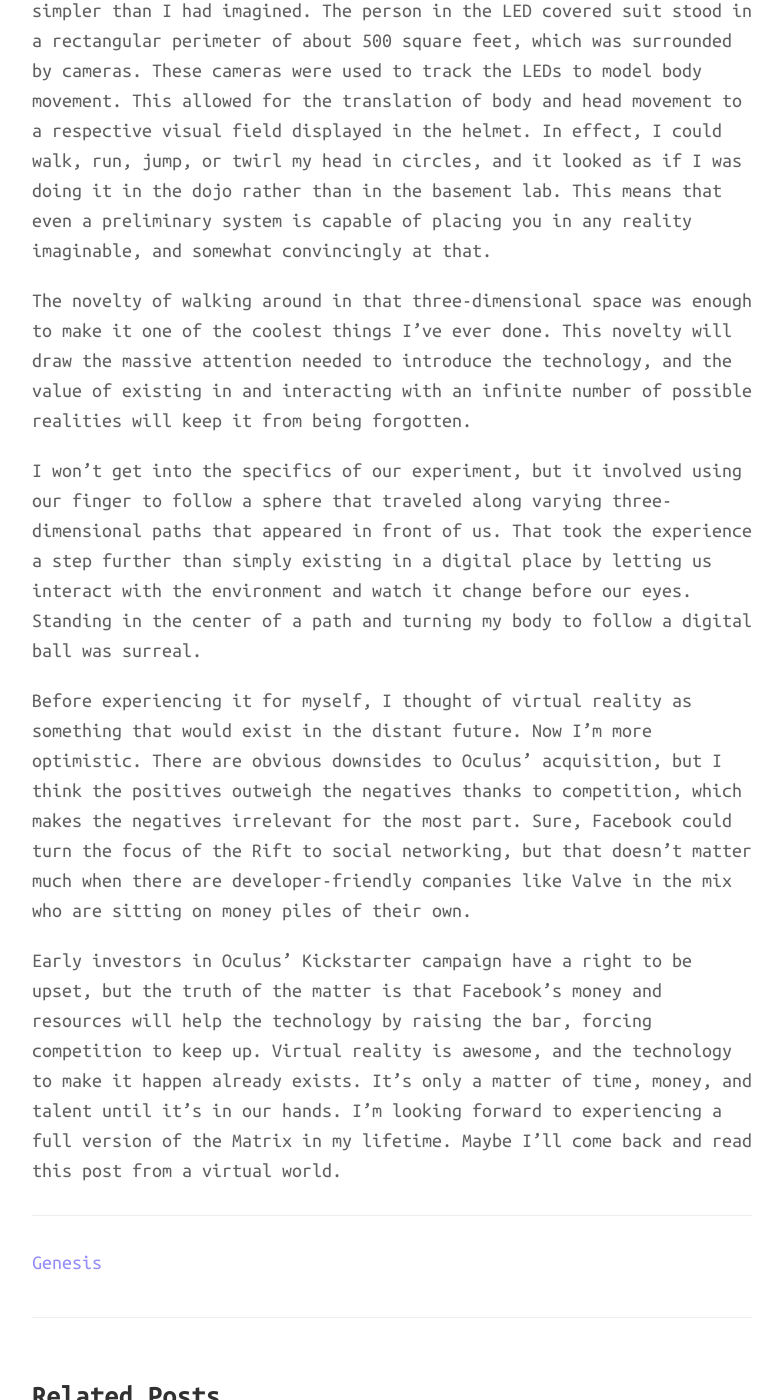
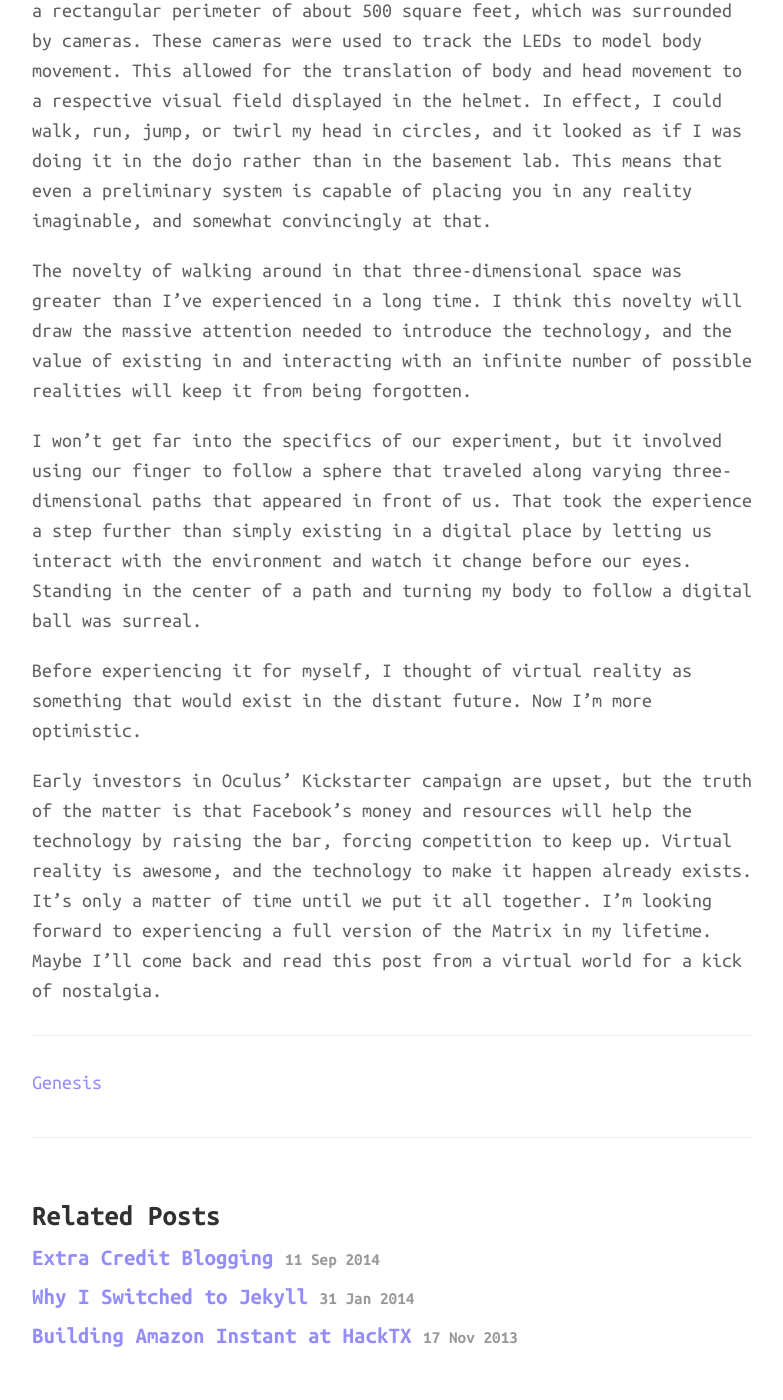
Before and after one commit to greyshi/greyshi.github.io, a Jekyll site: the page built from _posts/2014-3-27-virtual-reality-is-the-next-big-thing.md, in a window 1280 px wide and 1400 px high, scrolled down 989 px. Shown: the whole window, without its empty margins (248-1031 px from the left). Built offline with Jekyll 4.4.1, drawn with Linux system fonts in a browser that asks for light colours; nearby versions of some CDN libraries; Markdown is read by kramdown in place of the engine named in the settings; some of the changed text lies outside the part shown.

Commit message:
Edit posts

```diff
--- a/_config.yml
+++ b/_config.yml
@@ -1,6 +1,5 @@
 # Dependencies
 markdown:         redcarpet
-pygments:         true
 
 # Permalinks
 permalink:        /:categories/:title/
@@ -10,7 +9,7 @@
 tagline:          'blog'
 description:      'gang star fashion killa'
 url:              http://greyshi.com
-timezone: America/Chicago
+timezone: US/Pacific
 
 author:
   name:           'Arash Ghoreyshi'
--- a/_posts/2014-3-27-virtual-reality-is-the-next-big-thing.md
+++ b/_posts/2014-3-27-virtual-reality-is-the-next-big-thing.md
@@ -5,19 +5,19 @@
 categories: Technology
 ---
 
-And Facebook can't hold it back. A couple days ago I was introduced to virtual reality first-hand. Coincidentally, on the same day I witnessed the buzz generated around virtual reality thanks to Facebook's acquisition of Oculus Rift, the front-runner in the field. Some people think of this acquisition as a crippling blow to the emergence of the technology, but after experiencing the digital world, I'm convinced that nothing will stop virtual reality from blowing up (in a good way). There will be a market for it, so if Facebook ruins Oculus with annoying ads and mandatory integration with their social network, competition will be there to reap in all those annoyed customers.
+A couple days ago I was introduced to virtual reality first-hand during a class lab session. Coincidentally, on the same day I witnessed the buzz generated around virtual reality thanks to Facebook's acquisition of Oculus Rift, the front-runner in the field. Some people think of this acquisition as a blow to the emergence of the technology, complaining that it'll have ads and force you to integrate with the social media platform, but after experiencing the digital world, I'm convinced that nothing will stop virtual reality from blowing up (in a good way). I can't wait to get my hands (or face?) what Facebook or a competitor finally releases after pouring loads of cash and talent at the problem.
 
-It would be an understatement to say that I wasn't expecting to be blown away during my lab session for my Computational Brain class. I arrived ten minutes late to the scene of a girl wearing a spandex bodysuit with red LED's all over it and the large helmet she had on. Next to her was my TA for the class, who was standing in front of a computer with three monitors. One was being used normally, but the other two were right next to each other and displayed the view of a room that changed fluidly respective to the movements of the girl in the suit. I was looking at her visual field in the virtual world that consisted of a dojo reminiscent of the one in which Morpheus fights Neo in the Matrix. I was more than happy to find that I'd get to try on the suit as well. I'd finally get to enter the Matrix.
+I wasn't at all expecting to be blown away during my lab session for my Computational Brain class. I arrived ten minutes late to the scene of a girl wearing a spandex bodysuit with red LED's all over it and the large helmet she had on. Next to her was my TA for the class, who was standing in front of a computer with three monitors. Two of them were right next to each other and displayed the view of a room that changed fluidly respective to the movements of the girl in the suit. I was looking at her visual field in the virtual world that consisted of a dojo reminiscent of the one in which Morpheus fights Neo in The Matrix. I was more than happy to find that I'd get to try on the suit as well. Especially cause I'm a big Matrix fan.
 
 Systems like the Oculus Rift focus only on the visual portion of virtual reality, but this one integrated motion and vision to closely resemble the experience only found in the flesh. The motion tracking system was simpler than I had imagined. The person in the LED covered suit stood in a rectangular perimeter of about 500 square feet, which was surrounded by cameras. These cameras were used to track the LEDs to model body movement. This allowed for the translation of body and head movement to a respective visual field displayed in the helmet. In effect, I could walk, run, jump, or twirl my head in circles, and it looked as if I was doing it in the dojo rather than in the basement lab. This means that even a preliminary system is capable of placing you in any reality imaginable, and somewhat convincingly at that.
 
-The novelty of walking around in that three-dimensional space was enough to make it one of the coolest things I've ever done. This novelty will draw the massive attention needed to introduce the technology, and the value of existing in and interacting with an infinite number of possible realities will keep it from being forgotten.
+The novelty of walking around in that three-dimensional space was greater than I've experienced in a long time. I think this novelty will draw the massive attention needed to introduce the technology, and the value of existing in and interacting with an infinite number of possible realities will keep it from being forgotten.
 
-I won't get into the specifics of our experiment, but it involved using our finger to follow a sphere that traveled along varying three-dimensional paths that appeared in front of us. That took the experience a step further than simply existing in a digital place by letting us interact with the environment and watch it change before our eyes. Standing in the center of a path and turning my body to follow a digital ball was surreal.
+I won't get far into the specifics of our experiment, but it involved using our finger to follow a sphere that traveled along varying three-dimensional paths that appeared in front of us. That took the experience a step further than simply existing in a digital place by letting us interact with the environment and watch it change before our eyes. Standing in the center of a path and turning my body to follow a digital ball was surreal.
 
-Before experiencing it for myself, I thought of virtual reality as something that would exist in the distant future. Now I'm more optimistic. There are obvious downsides to Oculus' acquisition, but I think the positives outweigh the negatives thanks to competition, which makes the negatives irrelevant for the most part. Sure, Facebook could turn the focus of the Rift to social networking, but that doesn't matter much when there are developer-friendly companies like Valve in the mix who are sitting on money piles of their own.
+Before experiencing it for myself, I thought of virtual reality as something that would exist in the distant future. Now I'm more optimistic.
 
-Early investors in Oculus' Kickstarter campaign have a right to be upset, but the truth of the matter is that Facebook's money and resources will help the technology by raising the bar, forcing competition to keep up. Virtual reality is awesome, and the technology to make it happen already exists. It's only a matter of time, money, and talent until it's in our hands. I'm looking forward to experiencing a full version of the Matrix in my lifetime. Maybe I'll come back and read this post from a virtual world.
+Early investors in Oculus' Kickstarter campaign are upset, but the truth of the matter is that Facebook's money and resources will help the technology by raising the bar, forcing competition to keep up. Virtual reality is awesome, and the technology to make it happen already exists. It's only a matter of time until we put it all together. I'm looking forward to experiencing a full version of the Matrix in my lifetime. Maybe I'll come back and read this post from a virtual world for a kick of nostalgia.
 
 -----
 [Genesis][grimes]
--- a/atom.xml
+++ b/atom.xml
@@ -1,7 +1,3 @@
----
-layout: nil
----
-
 <?xml version="1.0" encoding="utf-8"?>
 <feed xmlns="http://www.w3.org/2005/Atom">
 
```
Also changed, not shown: _posts/2013-09-10-using-calendars-to-manage-deadlines.md (+4 -4 lines), _posts/2013-11-17-building-amazon-instant-at-hacktx.md (+8 -8 lines), _posts/2014-09-11-extra-credit-blogging.md (added, +19 -0 lines), _posts/2014-09-11-i-made-a-class-blog.md (deleted, +0 -21 lines), _posts/2014-1-31-why-i-switched-to-jekyll.md (+4 -4 lines), about/index.md (+4 -9 lines).
